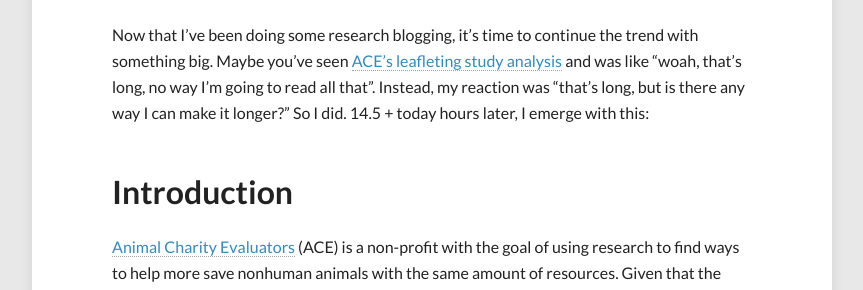
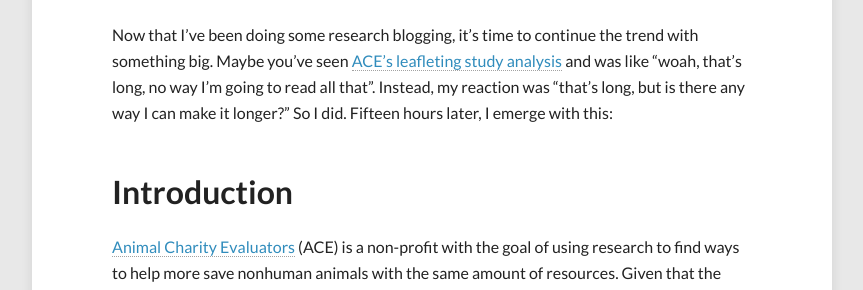
Before and after one commit to peterhurford/peterhurford.github.io, a Jekyll site: the page built from _posts/2014-06-04-a-re-analysis-of-ace-leaflet-study.markdown, in a window 1280 px wide and 900 px high, scrolled down 320 px. Shown: the part 209-499 px from the top of the window, without its empty margins (208-1071 px from the left). Built offline with Jekyll 4.4.1, drawn with Linux system fonts in a browser that asks for light colours; comment, search, counter and statistics services are not loaded.

Commit message:
Typo fix

```diff
--- a/_posts/2014-06-04-a-re-analysis-of-ace-leaflet-study.markdown
+++ b/_posts/2014-06-04-a-re-analysis-of-ace-leaflet-study.markdown
@@ -9,7 +9,7 @@
 - Meat Reducing
 ---
 
-Now that I've been doing some research blogging, it's time to continue the trend with something big.  Maybe you've seen [ACE's leafleting study analysis](http://www.animalcharityevaluators.org/research/interventions/leafleting/leafleting-outreach-study-fall-2013/leafleting-outreach-study-analysis-fall-2013/) and was like "woah, that's long, no way I'm going to read all that".  Instead, my reaction was "that's long, but is there any way I can make it longer?"  So I did.  14.5 + today hours later, I emerge with this:
+Now that I've been doing some research blogging, it's time to continue the trend with something big.  Maybe you've seen [ACE's leafleting study analysis](http://www.animalcharityevaluators.org/research/interventions/leafleting/leafleting-outreach-study-fall-2013/leafleting-outreach-study-analysis-fall-2013/) and was like "woah, that's long, no way I'm going to read all that".  Instead, my reaction was "that's long, but is there any way I can make it longer?"  So I did.  Fifteen hours later, I emerge with this:
 
 
 ## Introduction
```
